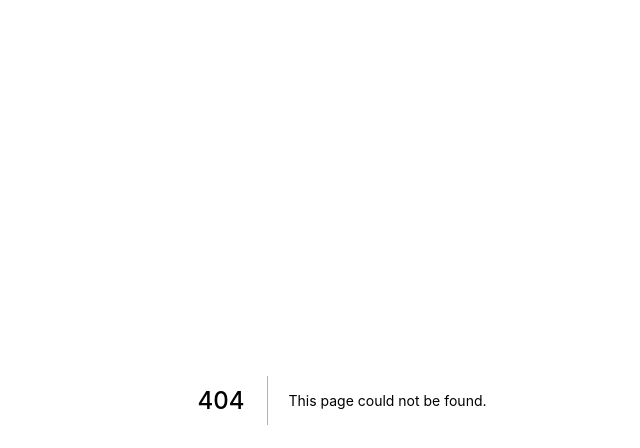
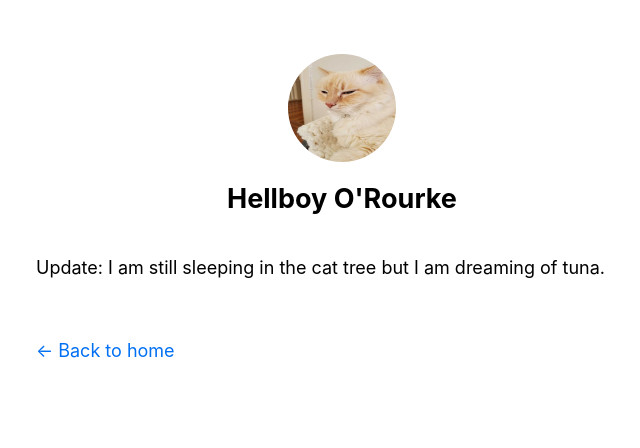
Before and after one commit to ceorourke/nextjs-blog, a Next.js app: page /posts/second-post in a window 1280 px wide. Before the commit this address had no page. Shown: the top 448 px of the page, without its empty margins (298-938 px from the left). Built offline with nearby package versions, Linux system fonts and the light colour scheme.

Commit message:
second postgit add .

```diff
--- a/pages/index.js
+++ b/pages/index.js
@@ -1,6 +1,8 @@
 import Head from 'next/head'
 import Layout, { siteTitle } from '../components/layout'
+import Link from 'next/link'
 import utilStyles from '../styles/utils.module.css'
+
 
 export default function Home() {
   return (
@@ -10,6 +12,8 @@ export default function Home() {
       </Head>
       <section className={utilStyles.headingMd}>
         <p>I'm a reeeeally cute cat.</p>
+        <p> Read <Link href="/posts/first-post"><a>about my life!!</a></Link></p>
+        <p> Read <Link href="/posts/second-post"><a>more about my life!!</a></Link></p>
         <p>
           (This is a sample website - you’ll be building a site like this on{' '}
           <a href="https://nextjs.org/learn">our Next.js tutorial</a>.)
--- /dev/null
+++ b/pages/posts/second-post.js
@@ -0,0 +1,16 @@
+import Link from 'next/link'
+import Head from 'next/head'
+import Layout from '../../components/layout'
+
+export default function SecondPost() {
+  return (
+    <Layout>
+      <Head>
+      	<title>Second Post!!</title>
+      </Head>
+      <p>
+        Update: I am still sleeping in the cat tree but I am dreaming of tuna.
+       </p>
+    </Layout>
+  )
+}
```
Also changed, not shown: pages/posts/first-post.js (+1 -6 lines).
